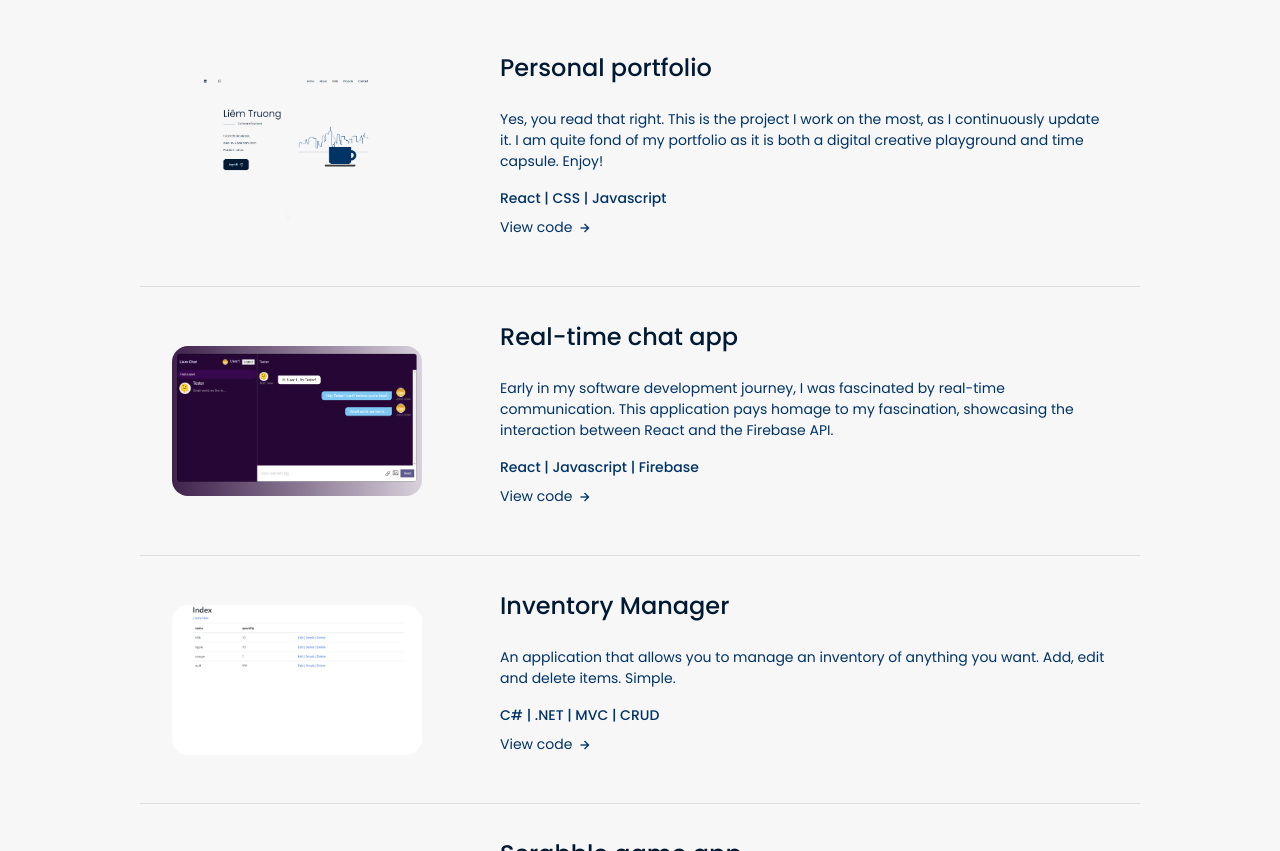
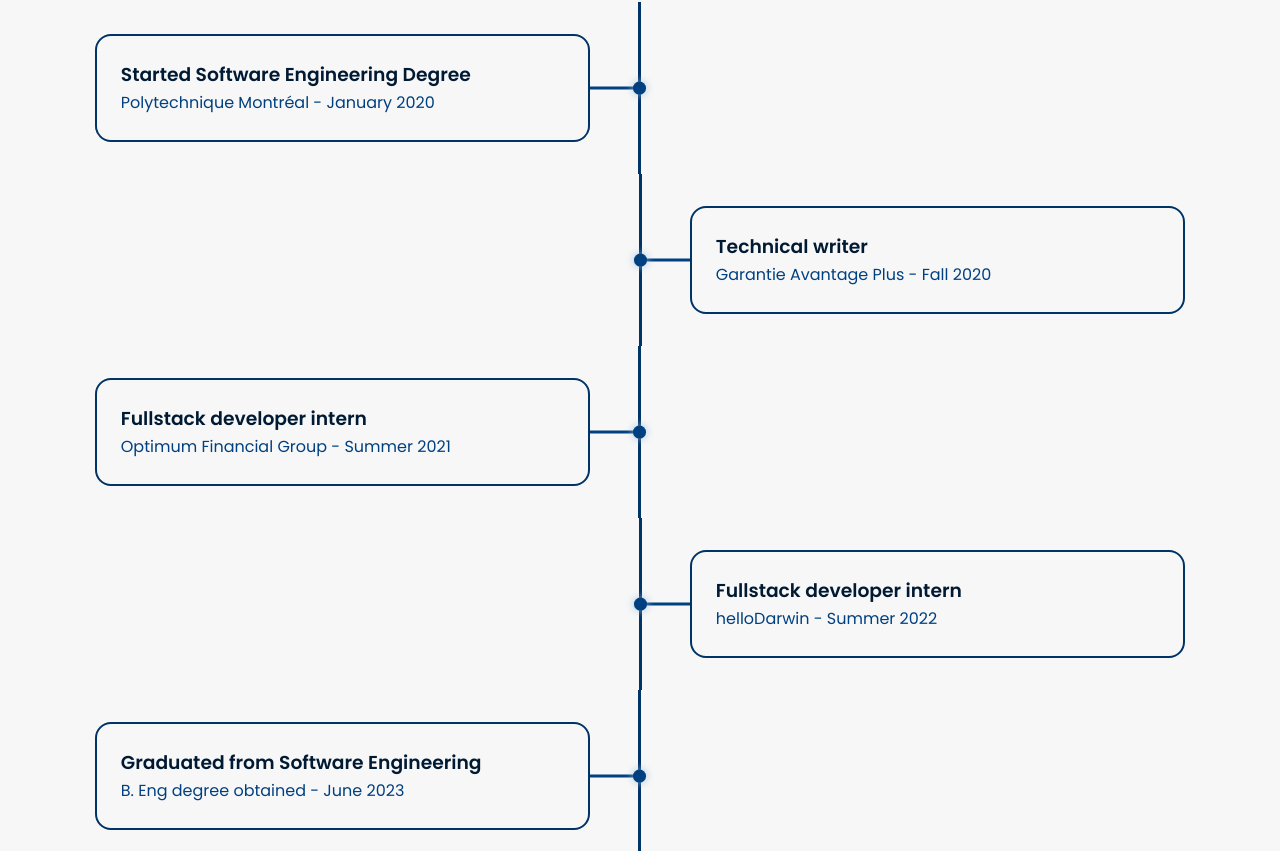
Before and after one commit to lt101/web-portfolio, a React (Create React App) app: page / in a window 1280 px wide. Shown: the part 1649-2500 px from the top of the page. Built offline with nearby package versions, Linux system fonts and the light colour scheme.

Commit message:
created timeline

```diff
--- a/src/App.js
+++ b/src/App.js
@@ -7,6 +7,7 @@
 import Footer from "./components/footer/Footer";
 import ScrollUp from "./components/scrollup/ScrollUp";
 import Portfolio from "./components/portfolio/Portfolio";
+import Timeline from "./components/timeline/Timeline";
 
 function App() {
   return (
@@ -15,6 +16,7 @@
       <main className="main">
         <Home />
         <About />
+        <Timeline />
         <Portfolio />
         <Contact />
       </main>
--- /dev/null
+++ b/src/components/timeline/Timeline.jsx
@@ -0,0 +1,42 @@
+import React from "react";
+import "./timeline.css";
+
+const Timeline = () => {
+  return (
+    <div className="timeline_container">
+      <h2 className="section_title">My Journey</h2>
+      <div className="timeline_item">
+        <div>
+          <h3>Started Software Engineering Degree</h3>
+          <p>Polytechnique Montréal - January 2020</p>
+        </div>
+      </div>
+      <div className="timeline_item">
+        <div>
+          <h3>Technical writer</h3>
+          <p>Garantie Avantage Plus - Fall 2020</p>
+        </div>
+      </div>
+      <div className="timeline_item">
+        <div>
+          <h3>Fullstack developer intern</h3>
+          <p>Optimum Financial Group - Summer 2021</p>
+        </div>
+      </div>
+      <div className="timeline_item">
+        <div>
+          <h3>Fullstack developer intern</h3>
+          <p>helloDarwin - Summer 2022</p>
+        </div>
+      </div>
+      <div className="timeline_item">
+        <div>
+          <h3>Graduated from Software Engineering</h3>
+          <p>B. Eng degree obtained - June 2023</p>
+        </div>
+      </div>
+    </div>
+  );
+};
+
+export default Timeline;
--- /dev/null
+++ b/src/components/timeline/timeline.css
@@ -0,0 +1,108 @@
+.timeline_container {
+  margin: 5em auto;
+  max-width: 34.15em;
+}
+
+.timeline_item {
+  max-width: 34em;
+  padding-top: 2em;
+  padding-bottom: 2em;
+  position: relative;
+  box-sizing: content-box;
+  cursor: pointer;
+}
+
+.timeline_item div {
+  border: 2px solid var(--text-color);
+  border-radius: 1em;
+  padding: 1.5em;
+}
+
+.timeline_item h3 {
+  font-weight: var(--font-semi-bold);
+}
+
+.timeline_item p {
+  line-height: 27px;
+  color: var(--line-color);
+}
+
+.timeline_item:nth-child(odd) {
+  border-left: 3px solid var(--text-color);
+  padding-left: 3em;
+  transform: translateX(17em);
+}
+
+.timeline_item:nth-child(even) {
+  border-right: 3px solid var(--text-color);
+  padding-right: 3em;
+  transform: translateX(-17em);
+}
+
+.timeline_item:nth-child(odd)::before,
+.timeline_item:nth-child(even)::before {
+  content: "";
+  background: var(--line-color);
+  width: 3em;
+  height: 3px;
+  position: absolute;
+  top: 50%;
+  transform: translateY(-50%);
+}
+
+.timeline_item:nth-child(odd)::before {
+  left: 0;
+}
+
+.timeline_item:nth-child(even)::before {
+  right: 0;
+}
+
+.timeline_item:nth-child(odd) div::before,
+.timeline_item:nth-child(even) div::before {
+  content: "";
+  background: var(--line-color);
+  box-shadow: 0 0 0.5em var(--line-color-light);
+  width: 0.8em;
+  height: 0.8em;
+  position: absolute;
+  top: 50%;
+  transform: translateY(-50%);
+  border-radius: 50%;
+}
+
+.timeline_item:nth-child(odd) div::before {
+  left: -0.5em;
+}
+
+.timeline_item:nth-child(even) div::before {
+  right: -0.5em;
+}
+
+@media screen and (max-width: 1150px) {
+  .timeline_container {
+    width: 80vw;
+  }
+
+  .timeline_container .timeline_item {
+    width: 100%;
+    transform: none;
+    padding-left: 0;
+    padding-right: 0;
+    border: none;
+  }
+
+  .timeline_container .timeline_item::before {
+    width: 3px;
+    height: 4em;
+    top: -2em;
+    left: 50%;
+    transform: translateX(-50%);
+  }
+
+  .timeline_container .timeline_item div::before {
+    top: -0.5em;
+    left: 50%;
+    transform: translateX(-50%);
+  }
+}
```
